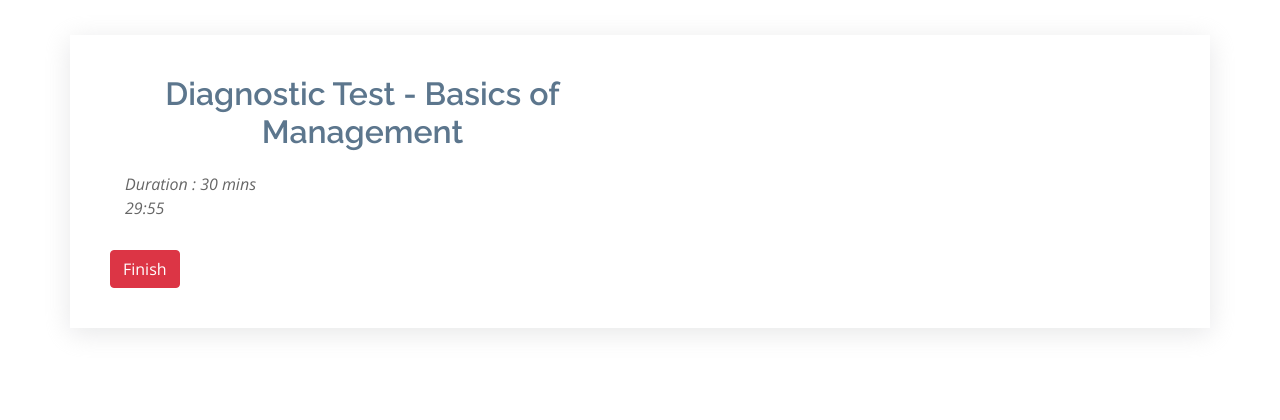
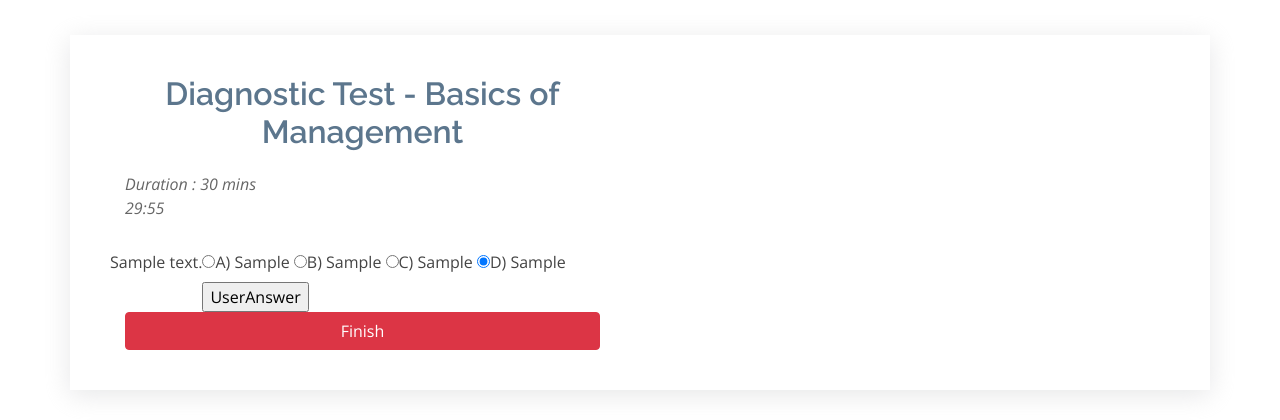
Before and after one commit to DeeptiSaravanan/Adaptive-Learning-Management-System, a Django app: page /elearner/dashboard in a window 1280 px wide. Shown: the part 438-858 px from the top of the page. Before the commit the page ends 771 px from the top, so only its background shows below. Run offline with Django 3.2, Linux system fonts and the light colour scheme; tables that the repository leaves empty hold one stand-in row (values such as "Sample post"); some libraries are stand-ins or nearby versions.

Commit message:
latest quiz template

```diff
--- a/elearnerapp/templates/elearnerapp/dashboard.html
+++ b/elearnerapp/templates/elearnerapp/dashboard.html
@@ -140,41 +140,27 @@
         <p id="time"></p>
 
       </div>
-
-
       <div class="row">
-      	<form action="#" method="get" accept-charset="utf-8">
-      	{% for qno,item in q.items %}
-        {% for id, value in item.items %}
-          {% if id == 'Question' %}
-            <p class="descriptison">{{ qno }}) {{ value }}</p>
-          {% else %}
+        {% for ques in q %}
+        <p class="descriptison">{{ ques.q_text }}</p>
+      	<form action="{% url 'elearnerapp:answer' ques.id %}" method="post" accept-charset="utf-8">
             <div class="radios">
-            {% if id == 'Option1' %}
               <label class="label_radio" for="radio-01">
-                  <input name="sample-radio" id="radio-01" value="1" type="radio" checked />A) {{ value }}</label>
-            {% elif id == 'Option2' %}
+                  <input name="sample-radio" id="A" value="1" type="radio" checked />A) {{ ques.option_a }}</label>
               <label class="label_radio" for="radio-01">
-                  <input name="sample-radio" id="radio-01" value="1" type="radio" checked />B) {{ value }}</label>
-            {% elif id == 'Option3' %}
+                  <input name="sample-radio" id="B" value="2" type="radio" checked />B) {{ ques.option_b }}</label>
               <label class="label_radio" for="radio-01">
-                  <input name="sample-radio" id="radio-01" value="1" type="radio" checked />C) {{ value }}</label>
-            {% elif id == 'Option4' %}
+                  <input name="sample-radio" id="C" value="3" type="radio" checked />C) {{ ques.option_c }}</label>
               <label class="label_radio" for="radio-01">
-                  <input name="sample-radio" id="radio-01" value="1" type="radio" checked />D) {{ value }}</label>
-                </div>
-          {% endif %}
-          {% endif %}
+                  <input name="sample-radio" id="D" value="4" type="radio" checked />D) {{ ques.option_d }}</label>
+            </div>
+            <input type="submit" value="UserAnswer">
+      	</form>
         {% endfor %}
-        {% endfor %}
-
-        <div class="btn-group btn-group-justified">
-        <button type="submit" class="btn btn-danger">Finish</button>
-        </div>
-<!--         <input type='submit' value='Finish Test'/> -->
-      	</form>
       </div>
-
+      <div class="btn-group btn-group-justified">
+      <button type="submit" value="answer" class="btn btn-danger">Finish</button>
+      </div>
       </div>
 
     </div>
```
